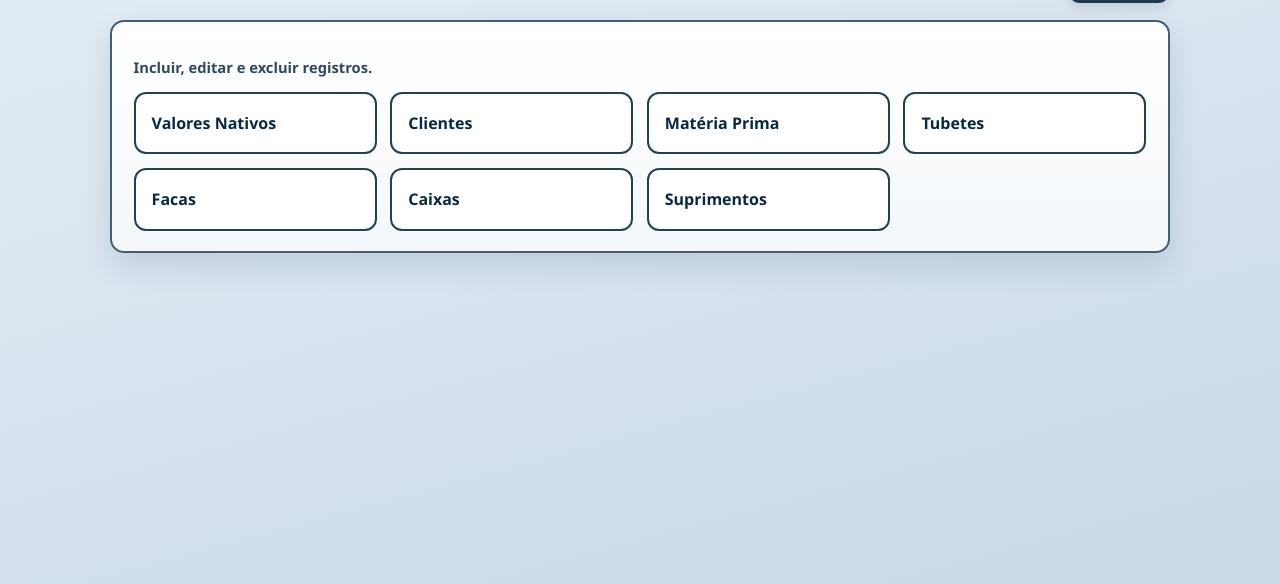
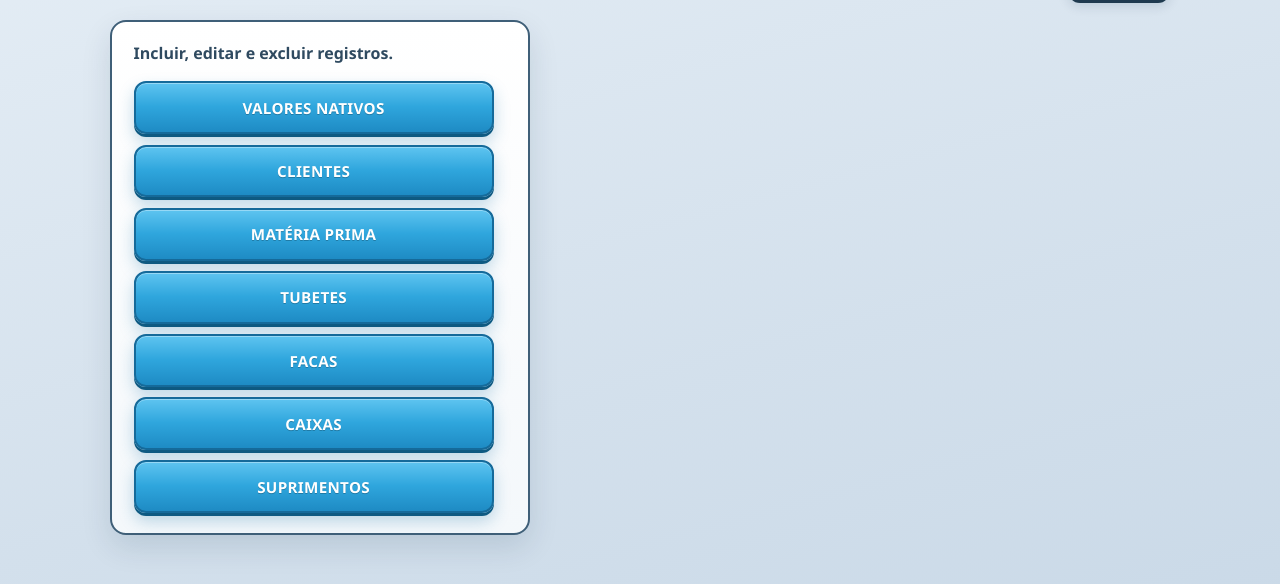
Before and after one commit to danielgontijo20-ai/ORC_Ribb, a FastAPI app: page /cadastros in a window 1280 px wide. Shown: the part 69-653 px from the top of the page. Run offline with FastAPI, Linux system fonts and the light colour scheme; a user stored in the database is signed in; data comes from the database, SQL or seed files in the repository.

Commit message:
Align cadastros buttons with menu and reposition proposal logos.
Use menu-style buttons on cadastros hub, allow header logo at 2x size, and place footer logo centered below orcamentista details in preview and PDF.

Co-authored-by: danielgontijo20-ai <danielgontijo20-ai@users.noreply.github.com>

```diff
--- a/web/templates/cadastros_hub.html
+++ b/web/templates/cadastros_hub.html
@@ -5,20 +5,24 @@
   <h1 class="brand">Cadastros</h1>
   <div class="userbox"><a class="btn btn-ghost" href="/menu">← Menu</a></div>
 </div>
-<div class="card">
-  <p class="muted">
+
+<div class="card surface menu-shell">
+  <p class="lead">
     {% if pode_editar %}Incluir, editar e excluir registros.
     {% else %}Modo consulta.
     {% endif %}
   </p>
-  <div class="menu-grid">
-    <a href="/cadastros/nativos">Valores Nativos</a>
-    <a href="/cadastros/clientes">Clientes</a>
-    <a href="/cadastros/materias">Matéria Prima</a>
-    <a href="/cadastros/tubetes">Tubetes</a>
-    <a href="/cadastros/facas">Facas</a>
-    <a href="/cadastros/caixas">Caixas</a>
-    <a href="/cadastros/suprimentos">Suprimentos</a>
+
+  <div class="menu-stack">
+    <div class="menu-actions">
+      <a class="menu-btn" href="/cadastros/nativos">VALORES NATIVOS</a>
+      <a class="menu-btn" href="/cadastros/clientes">CLIENTES</a>
+      <a class="menu-btn" href="/cadastros/materias">MATÉRIA PRIMA</a>
+      <a class="menu-btn" href="/cadastros/tubetes">TUBETES</a>
+      <a class="menu-btn" href="/cadastros/facas">FACAS</a>
+      <a class="menu-btn" href="/cadastros/caixas">CAIXAS</a>
+      <a class="menu-btn" href="/cadastros/suprimentos">SUPRIMENTOS</a>
+    </div>
   </div>
 </div>
 {% endblock %}
--- a/web/templates/orcamento_novo.html
+++ b/web/templates/orcamento_novo.html
@@ -137,14 +137,16 @@
       </p>
       <p><strong>Observações Adicionais:</strong><br/>{{ proposta.informacoes_adicionais }}</p>
       <div class="preview-foot">
-        <div>
+        <div class="preview-foot-info">
           {{ proposta.orcamentista_nome or '-' }}<br/>
           {{ proposta.orcamentista_cargo or '-' }}<br/>
           {{ proposta.orcamentista_telefone or '-' }}<br/>
           {{ proposta.orcamentista_email or '-' }}
         </div>
         {% if logo_rodape_url %}
-        <img class="logo-rodape" src="{{ logo_rodape_url }}" alt="Logo rodapé" />
+        <div class="preview-foot-logo">
+          <img class="logo-rodape" src="{{ logo_rodape_url }}" alt="Logo rodapé" />
+        </div>
         {% endif %}
       </div>
       {% if not readonly %}
```
Also changed, not shown: src/services/pdf_proposta.py (+25 -24 lines), web/static/css/app.css (+22 -8 lines).
